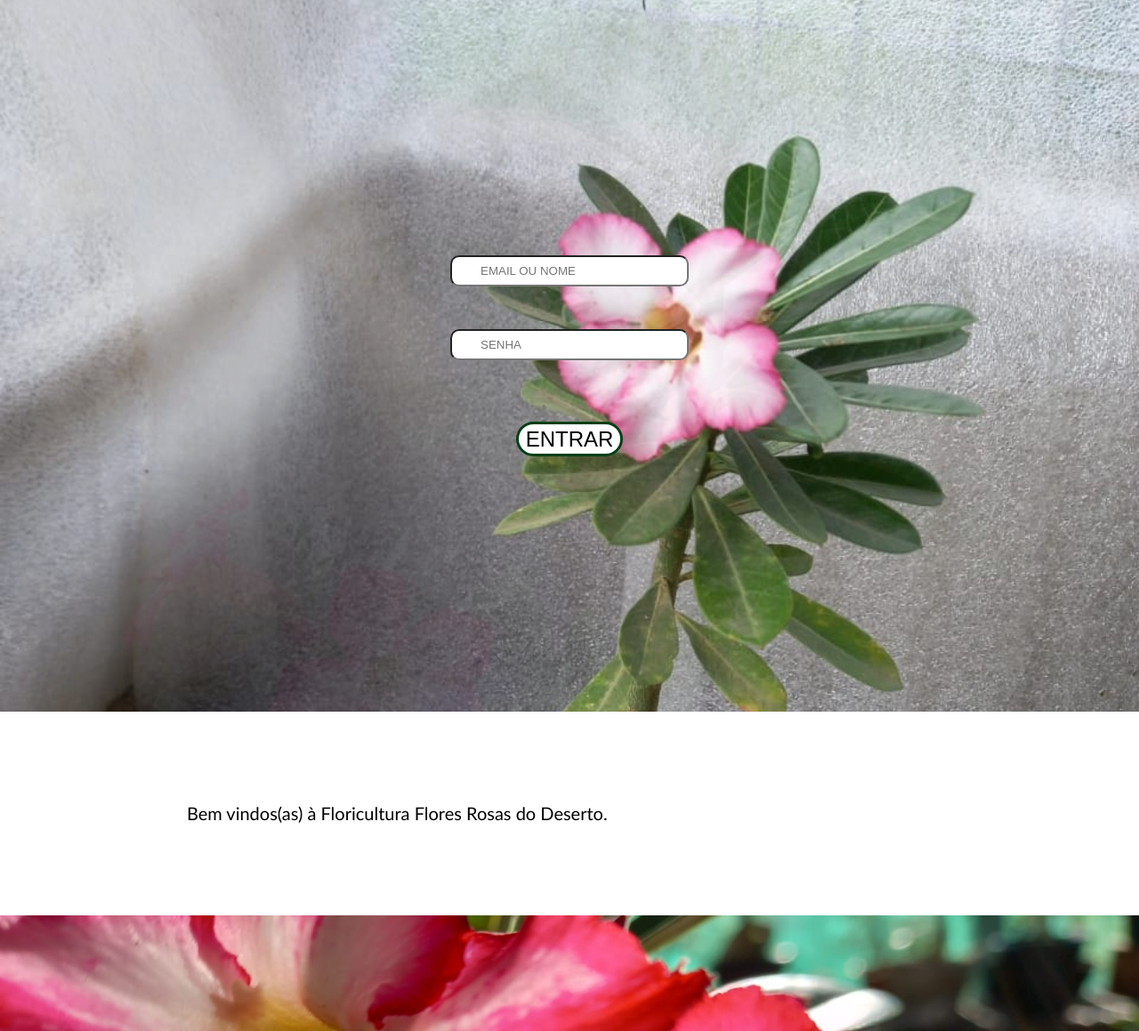
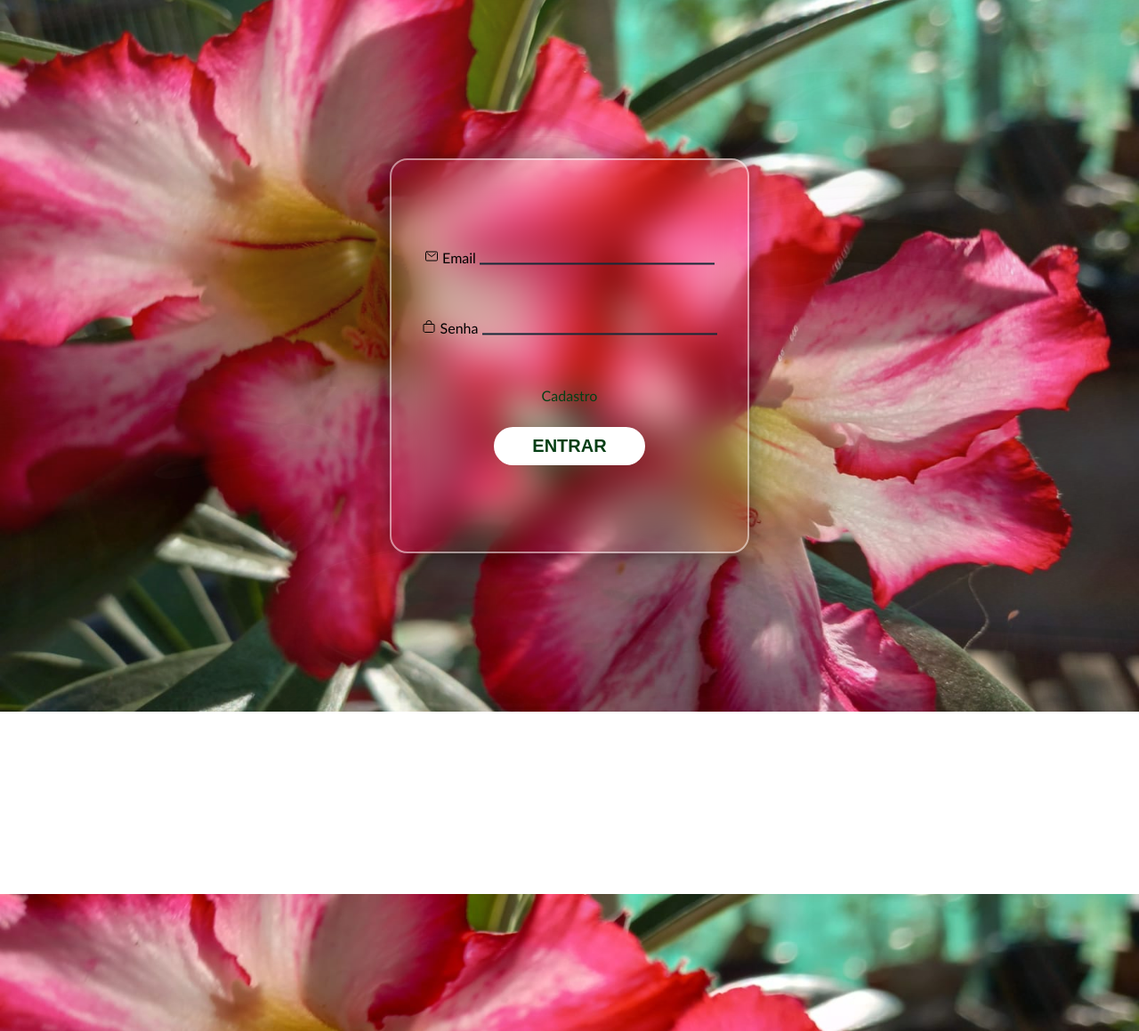
Before and after one commit to cristianoepifanio/Floricultura, a PHP site: page / in a window 1280 px wide. Shown: the part 74-1233 px from the top of the page at 89% size. Run offline with PHP 8.4, Linux system fonts and the light colour scheme; some libraries are stand-ins or nearby versions.

Commit message:
tela de login
otimizando tela de login

```diff
--- a/catalogo.html
+++ b/catalogo.html
@@ -24,8 +24,7 @@
                 <h1>Flores Rosas do Deserto</h1>
             </a>
             <nav>
-                <li type="none"><a href="index.html#Sobre-nos">Sobre nós</a></li>
-                <li type="none"><a href="index.html#Catalogo">Catálogo</a></li>
+                <li type="none"><a href="catalogo.html">Catálogo</a></li>
                 <li type="none"><a href="index.html#Historia">História</a></li>
                 <li type="none"><a href="index.html#Contatos">Contatos</a></li>
 
--- a/index.html
+++ b/index.html
@@ -32,7 +32,7 @@
       <h1>Flores Rosas do Deserto</h1>
       <nav>
         <!-- <li type="none"><a href="#Sobre-nos">Sobre nós</a></li> -->
-        <li type="none"><a href="#Catalogo">Catálogo</a></li>
+        <li type="none"><a href="catalogo.html">Catálogo</a></li>
         <li type="none"><a href="#Historia">Carrinho</a></li>
         <li type="none"><a href="#Contatos">Fale conosco</a></li>
        <div class="button"><p>REGISTRAR-SE</p></div>
@@ -40,17 +40,29 @@
     </div>
   </header>
   <div class="box">
+
+  <div class="transbox">
+
     <div class="login">
-      <!-- <input type="text" placeholder="NOME"> -->
-      <input type="text" placeholder="EMAIL OU NOME">
-      <input type="password" placeholder="SENHA">
-      <button>ENTRAR</button>
-    </div>
+        <!-- <input type="text" placeholder="NOME"> -->
+        <span class="icon"><ion-icon name="mail-outline"></ion-icon></span>
+        <label>Email</label>
+        <input type="text" placeholder="">
+     <br>
+          <span class="icon"><ion-icon name="bag-outline"></ion-icon></ion-icon></span>
+          <label>Senha</label>
+          <input type="password" placeholder="">
+           <br>
+      <a href="#">Cadastro</a>
+
+    <button class="button"><a href="catalogo.html">ENTRAR</a></button>
+  </div>
+  </div>
   </div>
   <div class="bloco">
     <!--<div class="paragrafo-foto">
-    </div>-->
-    <p>Bem vindos(as) à Floricultura Flores Rosas do Deserto.</p>
+    </div>
+    <p>Bem vindos(as) à Floricultura Flores Rosas do Deserto.</p>-->
   </div>
 
   <div id="Sobre-nos" class="categorias">
@@ -80,7 +92,7 @@
     <a href="catalogo.html" class="reserva"><button>Faça sua reserva</button></a>
   </div>
 
-  <div id="Historia" class="categorias">
+  <!--<div id="Historia" class="categorias">
     <h1>História</h1>
   </div>
   <div class="bloco">
@@ -91,7 +103,7 @@
       Neste último período comecei a estudar sobre Rosas do Deserto, e me encantei! Comecei cultivando algumas plantas e
       aos poucos fui continuando, até que um dia recebi uma providência para aumentar a produção e assim estamos agora.
     </p>
-  </div>
+  </div>-->
   <div id="Contatos" class="categorias">
 
   </div>
@@ -115,6 +127,9 @@
 
   <script src="js/main.js"></script>
 
+  <script type="module" src="https://unpkg.com/ionicons@7.1.0/dist/ionicons/ionicons.esm.js"></script>
+  <script nomodule src="https://unpkg.com/ionicons@7.1.0/dist/ionicons/ionicons.js"></script>
+
 </body>
 
 </html>
--- a/style/main.css
+++ b/style/main.css
@@ -70,7 +70,7 @@ nav a:hover {
     /* margin-top: 69px ; */
     animation: anim 10s 1;
     transition:ease-in-out;
-    background-image: url(../fotos/img/rosa\ única.jpeg);
+    background-image: url(../fotos/fotoa-redimensionadas-para-o-site/background.jpg);
     background-size: cover;
     background-position-y: 30%;
     display: flex;
@@ -78,6 +78,7 @@ nav a:hover {
     margin: auto auto;
     align-items: center;
     justify-content: center;
+
 }
 @keyframes anim {
     0%{
@@ -94,7 +95,7 @@ nav a:hover {
         background-position-y: 70%;
     }
     100%{
-        background-image: url(../fotos/img/rosa\ única.jpeg) ;
+        background-image: url(../fotos/fotoa-redimensionadas-para-o-site/background.jpg);
         background-position-y: 20%;
         background-position-x: 30%;
     }
@@ -103,8 +104,24 @@ nav a:hover {
 /* ----------------------------------------------------
                  Formulário para login
 ----------------------------------------------------*/
+
+.transbox{
+    position: relative;
+    width: 400px;
+    height: 440px;
+    background: transparent;
+    border: 2px solid rgb(255,255,255, .5);
+    border-radius: 20px;
+    backdrop-filter: blur(20px);
+    box-shadow: 0 0 30px rgba(0,0,0,.5);
+    display: flex;
+    justify-content: center;
+    align-items: center;
+    margin: auto;
+}
+
 .login{
-    display: flex;
+    display: inline-block;
     flex-direction: column;
     align-items: center;
     justify-content: center;
@@ -112,15 +129,17 @@ nav a:hover {
     margin: auto auto;
 
 }
+
 input{
     width: 200px;
     padding: 0.5rem 2rem;
     margin-bottom: 3rem;
-    border-radius: 10px;
+    border: none;
+    border-bottom: 2px solid #162938;
+    height: 13px;
+    background: transparent;
+    transform: translateY(-34%);
 }
-
-
-
 
 
 .reserva{
@@ -147,10 +166,10 @@ body{
     justify-content: center;
     color: #043f15;
     margin: 0 auto;
-
 }
 .bloco2 h1{
     margin-top: inherit;
+    text-align: center;
 }
 .conteiner2 {
     margin:3% auto;
@@ -161,6 +180,7 @@ body{
     background-color: #fff;
     color: #043f15;
     padding: 5px;
+
 }
 /* ----------------------------------------------------
       Cartazes dos catálogos de plantas
```
